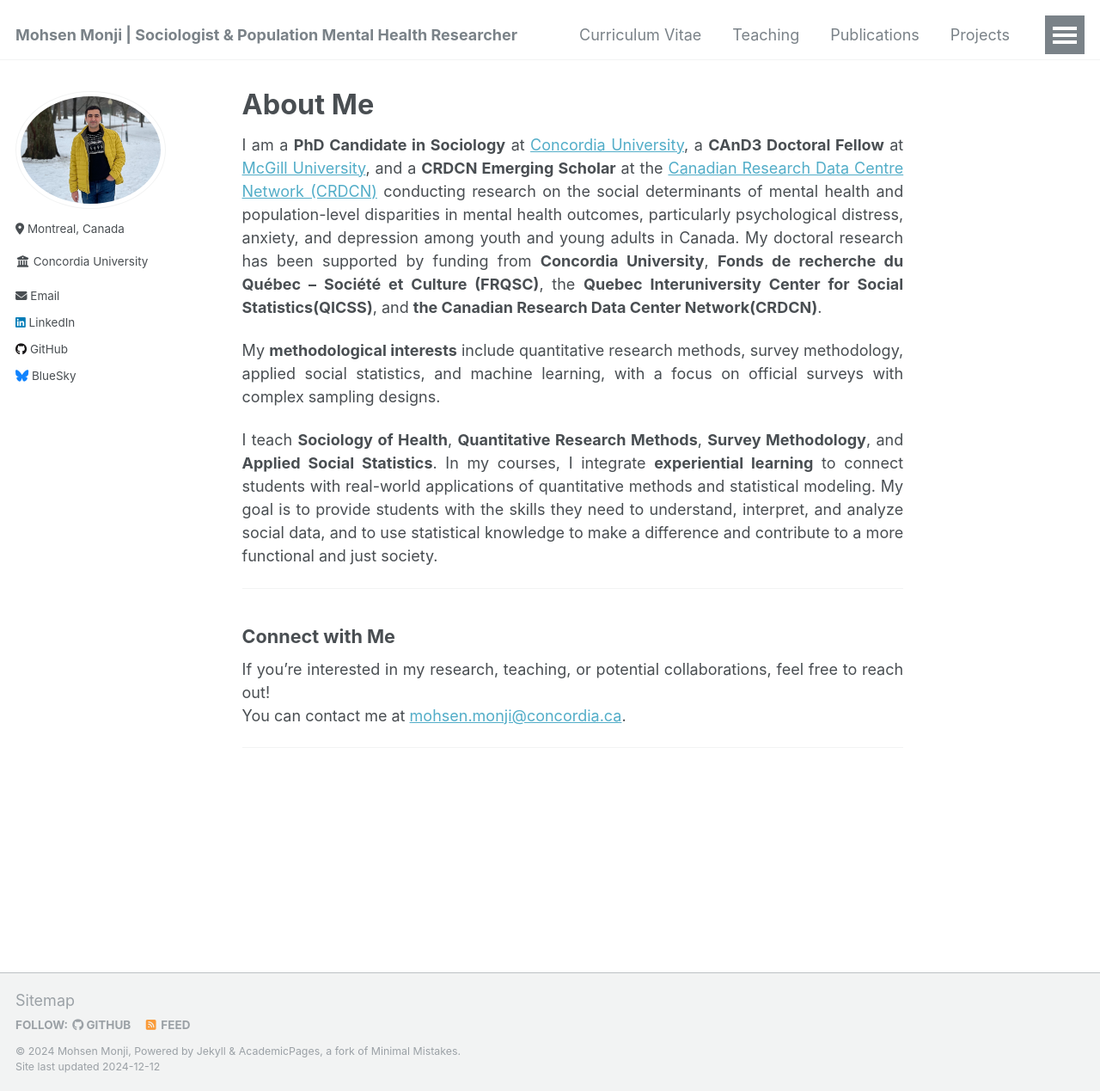
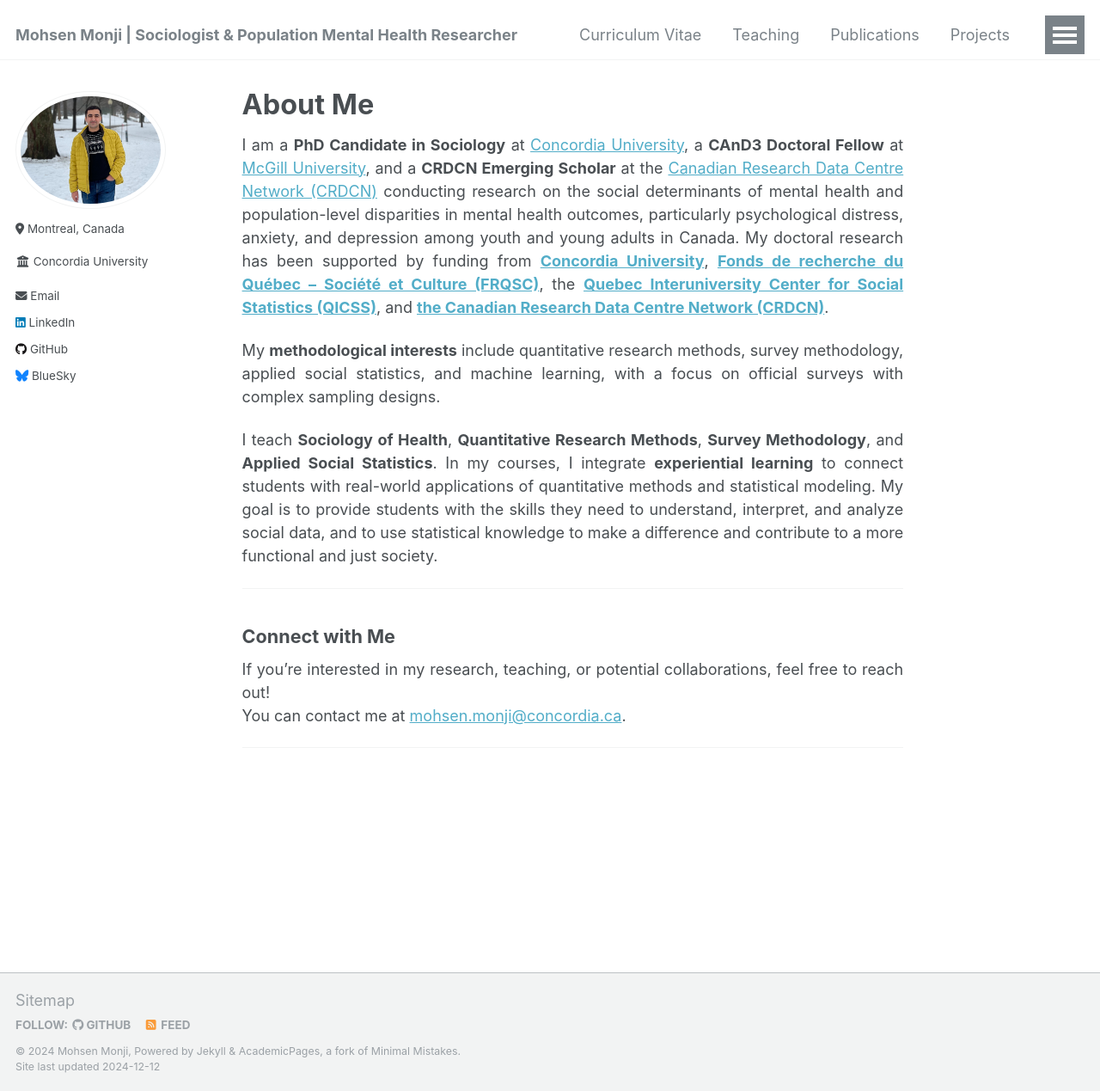
Before and after one commit to Mohsnmonji/mohsnmonji.github.io, a Jekyll site: the page built from _pages/about.md, in a window 1280 px wide and 1269 px high. Shown: the whole window at 86% size. Built offline with Jekyll 4.4.1, drawn with Linux system fonts in a browser that asks for light colours.

Commit message:
Update about.md

```diff
--- a/_pages/about.md
+++ b/_pages/about.md
@@ -10,7 +10,7 @@ redirect_from:
 ---
 
 
-I am a **PhD Candidate in Sociology** at [Concordia University](https://www.concordia.ca/artsci/sociology-anthropology.html), a **CAnD3 Doctoral Fellow** at [McGill University](https://www.mcgill.ca/cand3/our-people/fellows-2024-25), and a **CRDCN Emerging Scholar** at the [Canadian Research Data Centre Network (CRDCN)](https://crdcn.ca) conducting research on the social determinants of mental health and population-level disparities in mental health outcomes, particularly psychological distress, anxiety, and depression among youth and young adults in Canada. My doctoral research has been supported by funding from **Concordia University**, **Fonds de recherche du Québec – Société et Culture (FRQSC)**, the **Quebec Interuniversity Center for Social Statistics(QICSS)**, and **the Canadian Research Data Center Network(CRDCN)**.
+I am a **PhD Candidate in Sociology** at [Concordia University](https://www.concordia.ca/artsci/sociology-anthropology.html), a **CAnD3 Doctoral Fellow** at [McGill University](https://www.mcgill.ca/cand3/our-people/fellows-2024-25), and a **CRDCN Emerging Scholar** at the [Canadian Research Data Centre Network (CRDCN)](https://crdcn.ca) conducting research on the social determinants of mental health and population-level disparities in mental health outcomes, particularly psychological distress, anxiety, and depression among youth and young adults in Canada. My doctoral research has been supported by funding from **[Concordia University](https://www.concordia.ca/artsci/sociology-anthropology.html)**, **[Fonds de recherche du Québec – Société et Culture (FRQSC)](https://www.frq.gouv.qc.ca)**, the **[Quebec Interuniversity Center for Social Statistics (QICSS)](https://www.ciqss.org)**, and **[the Canadian Research Data Centre Network (CRDCN)](https://crdcn.ca)**.
 
 My **methodological interests** include quantitative research methods, survey methodology, applied social statistics, and machine learning, with a focus on official surveys with complex sampling designs.
 
```
